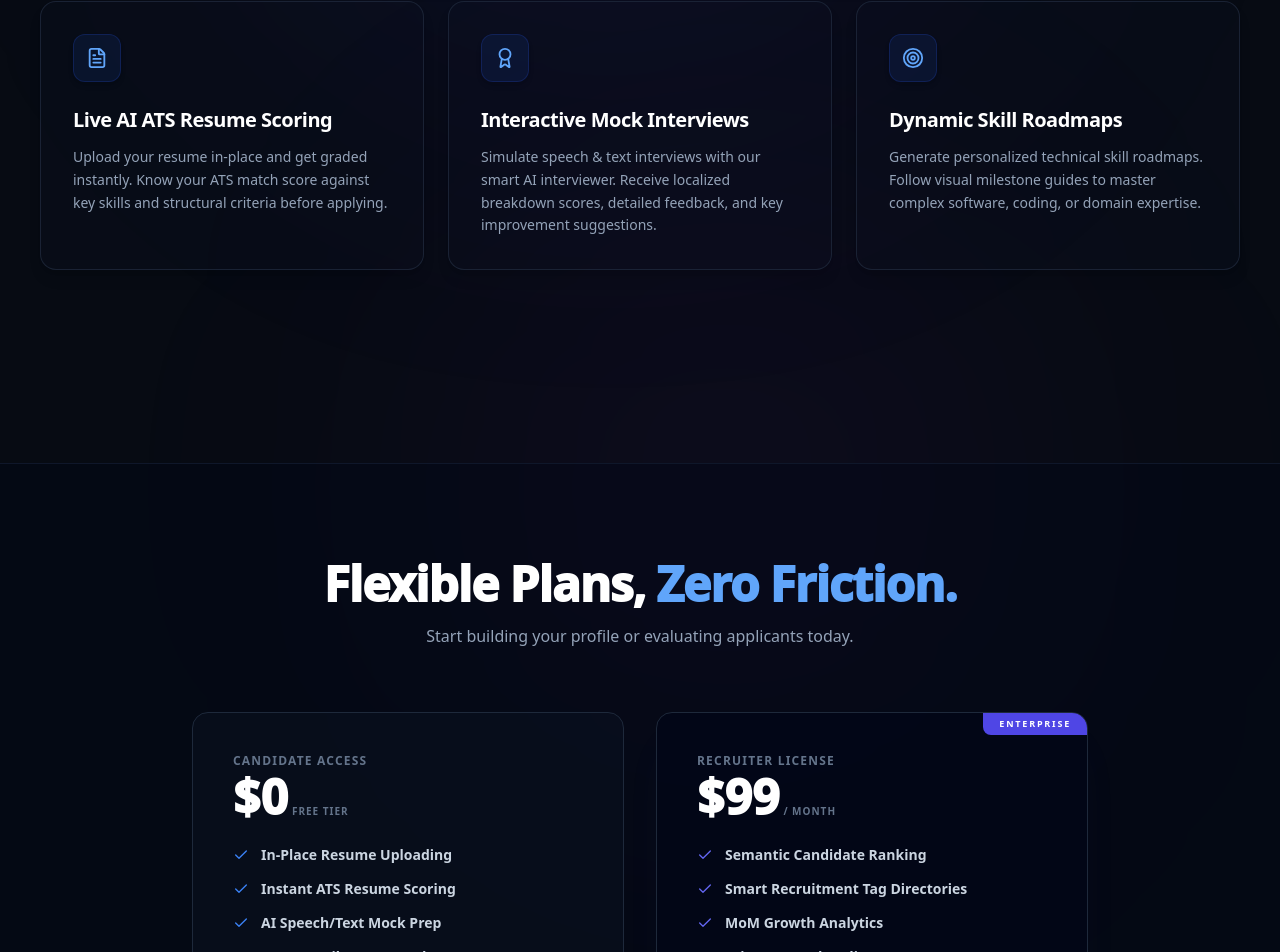
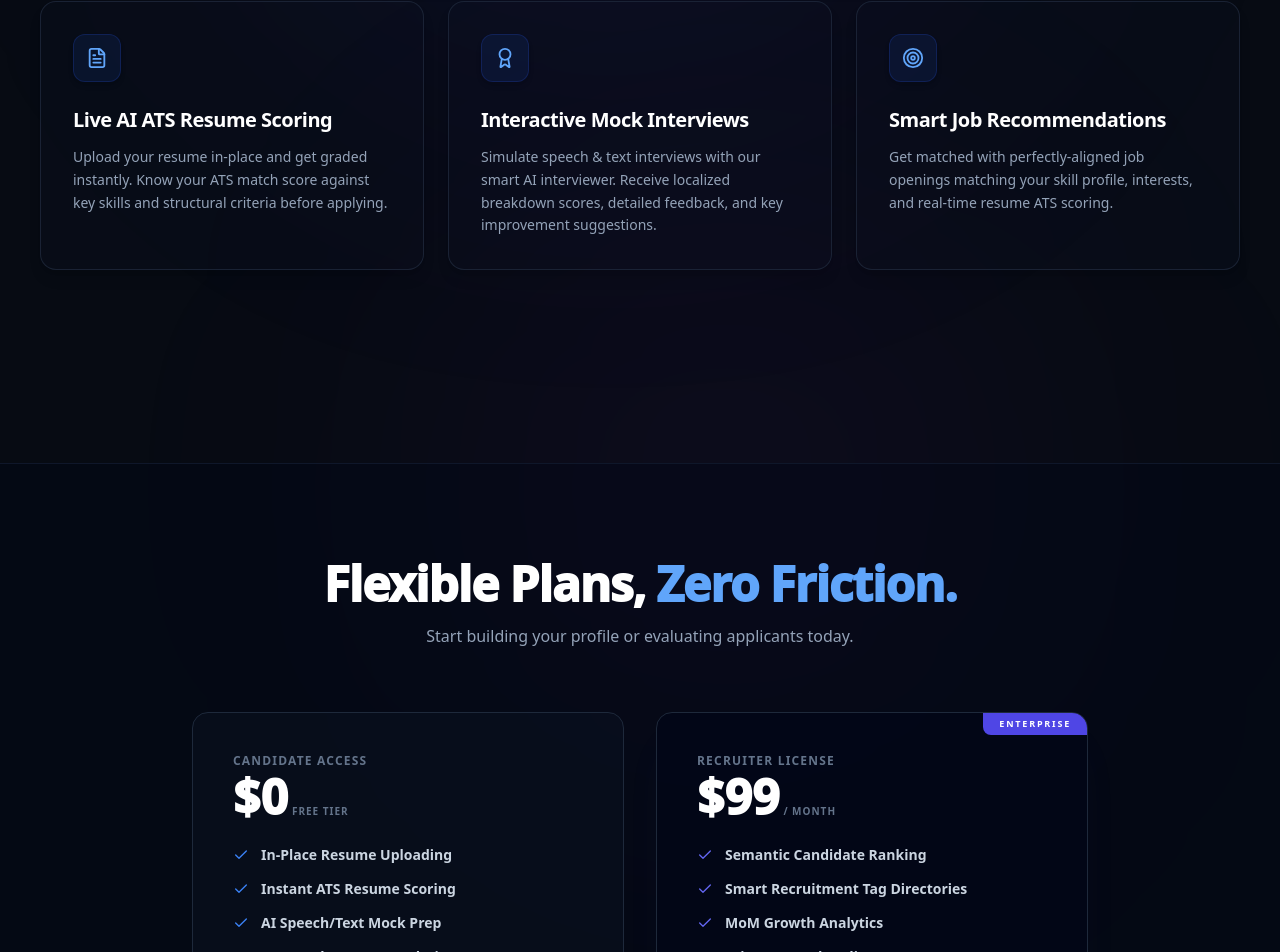
Before and after one commit to PratikPatil156/SmartHire-Enterprise, a React (Vite) app in the folder frontend/: page / in a window 1280 px wide. Shown: the part 1785-2737 px from the top of the page. Built offline with nearby package versions, Linux system fonts and the light colour scheme; the HTML template or start-up script is replaced by a standard one.

Commit message:
Replace dropped Skill Roadmaps feature with Smart Job Recommendations

```diff
--- a/frontend/src/pages/LandingPage/LandingPage.jsx
+++ b/frontend/src/pages/LandingPage/LandingPage.jsx
@@ -39,8 +39,8 @@ const LandingPage = () => {
     },
     {
       icon: <Target />,
-      title: "Dynamic Skill Roadmaps",
-      desc: "Generate personalized technical skill roadmaps. Follow visual milestone guides to master complex software, coding, or domain expertise."
+      title: "Smart Job Recommendations",
+      desc: "Get matched with perfectly-aligned job openings matching your skill profile, interests, and real-time resume ATS scoring."
     }
   ];
 
@@ -264,7 +264,7 @@ const LandingPage = () => {
                   <span className="text-slate-500 font-bold uppercase tracking-widest text-[10px]">Free Tier</span>
                 </div>
                 <div className="space-y-3.5 mb-10">
-                  {['In-Place Resume Uploading', 'Instant ATS Resume Scoring', 'AI Speech/Text Mock Prep', 'Custom Milestone Roadmaps'].map((item, idx) => (
+                  {['In-Place Resume Uploading', 'Instant ATS Resume Scoring', 'AI Speech/Text Mock Prep', 'Smart Job Recommendations'].map((item, idx) => (
                     <div key={idx} className="flex items-center gap-3 font-bold text-sm text-slate-300">
                       <Check size={16} className="text-blue-500 flex-shrink-0" /> {item}
                     </div>
```
